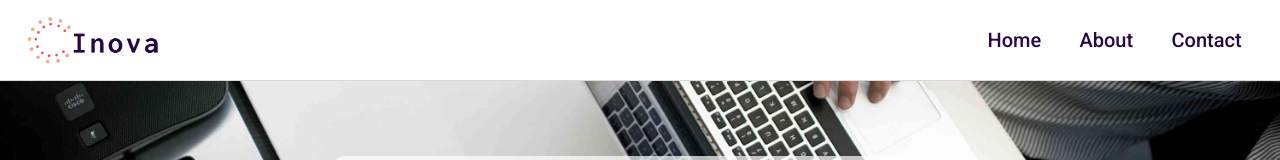
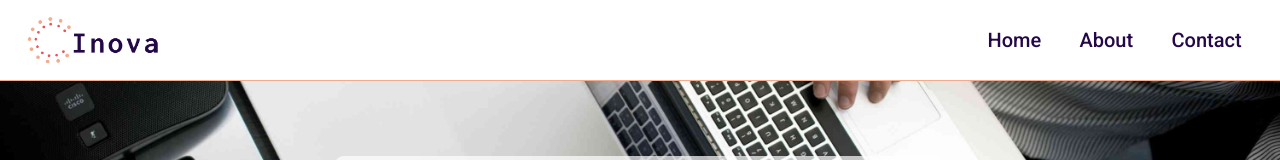
Before and after one commit to andordavoti/inova-website, a plain HTML site: page index.html in a window 1280 px wide. Shown: the top 160 px of the page. Drawn offline with Linux system fonts and the light colour scheme.

Commit message:
Update nav.css

```diff
--- a/assets/css/nav.css
+++ b/assets/css/nav.css
@@ -5,7 +5,7 @@ nav {
   width: 100vw;
   height: 10vh;
   justify-content: space-between;
-  border-bottom: 1px solid #d9d9d6;
+  border-bottom: 1px solid #f1ac8d;
 }
 
 .nav-links {
```
